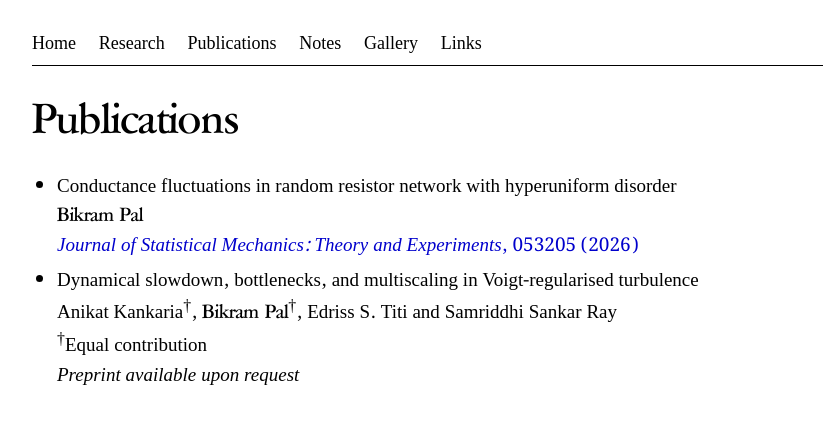
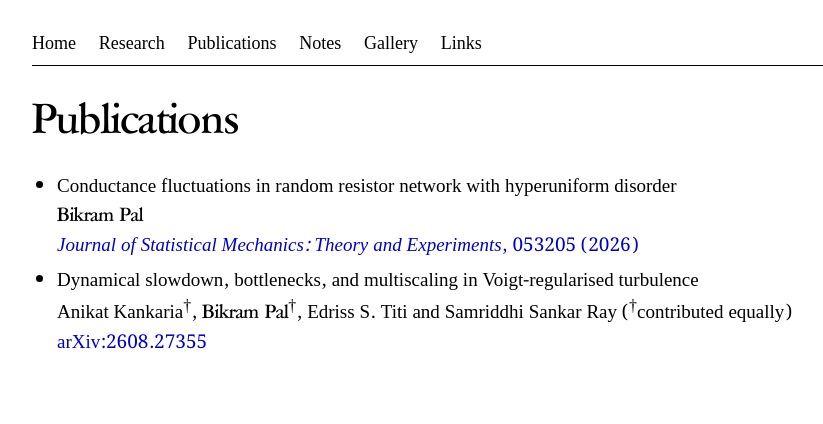
Before and after one commit to bikrampal05/bikrampal05.github.io, a plain HTML site: page publications.html in a window 1280 px wide. Shown: the whole page, without its empty margins (158-981 px from the left). Drawn offline with Linux system fonts and the light colour scheme; a web font is replaced by a local one.

Commit message:
2nd paper update

```diff
--- a/publications.html
+++ b/publications.html
@@ -29,9 +29,8 @@
   </li>
   <li>
     Dynamical slowdown, bottlenecks, and multiscaling in Voigt-regularised turbulence<br>
-    Anikat Kankaria<sup>†</sup>, <strong>Bikram Pal</strong><sup>†</sup>, Edriss S. Titi and Samriddhi Sankar Ray<br>
-    <sup>†</sup>Equal contribution<br>
-    <em>Preprint available upon request</em>
+    Anikat Kankaria<sup>†</sup>, <strong>Bikram Pal</strong><sup>†</sup>, Edriss S. Titi and Samriddhi Sankar Ray (<sup>†</sup>contributed equally)<br>
+    <a href="https://arxiv.org/abs/2608.27355" target="_blank"> arXiv:2608.27355</a>
   </li>
 </ul>
 
```
